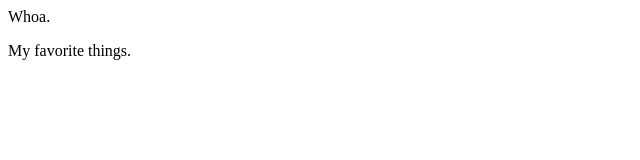
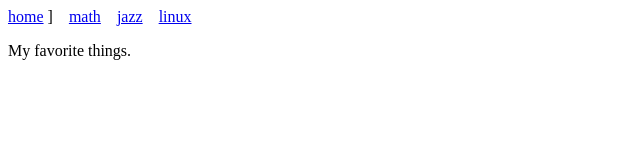
Before and after one commit to nsatyarthy/nsatyarthy.github.io, a plain HTML site: page index.html in a window 1280 px wide. Shown: the whole page, without its empty margins (0-640 px from the left). Drawn offline with nearby package versions, Linux system fonts and the light colour scheme.

Commit message:
Update header.html

```diff
--- a/header.html
+++ b/header.html
@@ -1,3 +1,3 @@
 <div>
-  Whoa.
+<a href=/ class=home-link>home</a> ] &nbsp;&nbsp; <a href=/math>math</a> &nbsp;&nbsp; <a href=/jazz>jazz</a> &nbsp;&nbsp; <a href=/linux>linux</a>
 </div>
```
